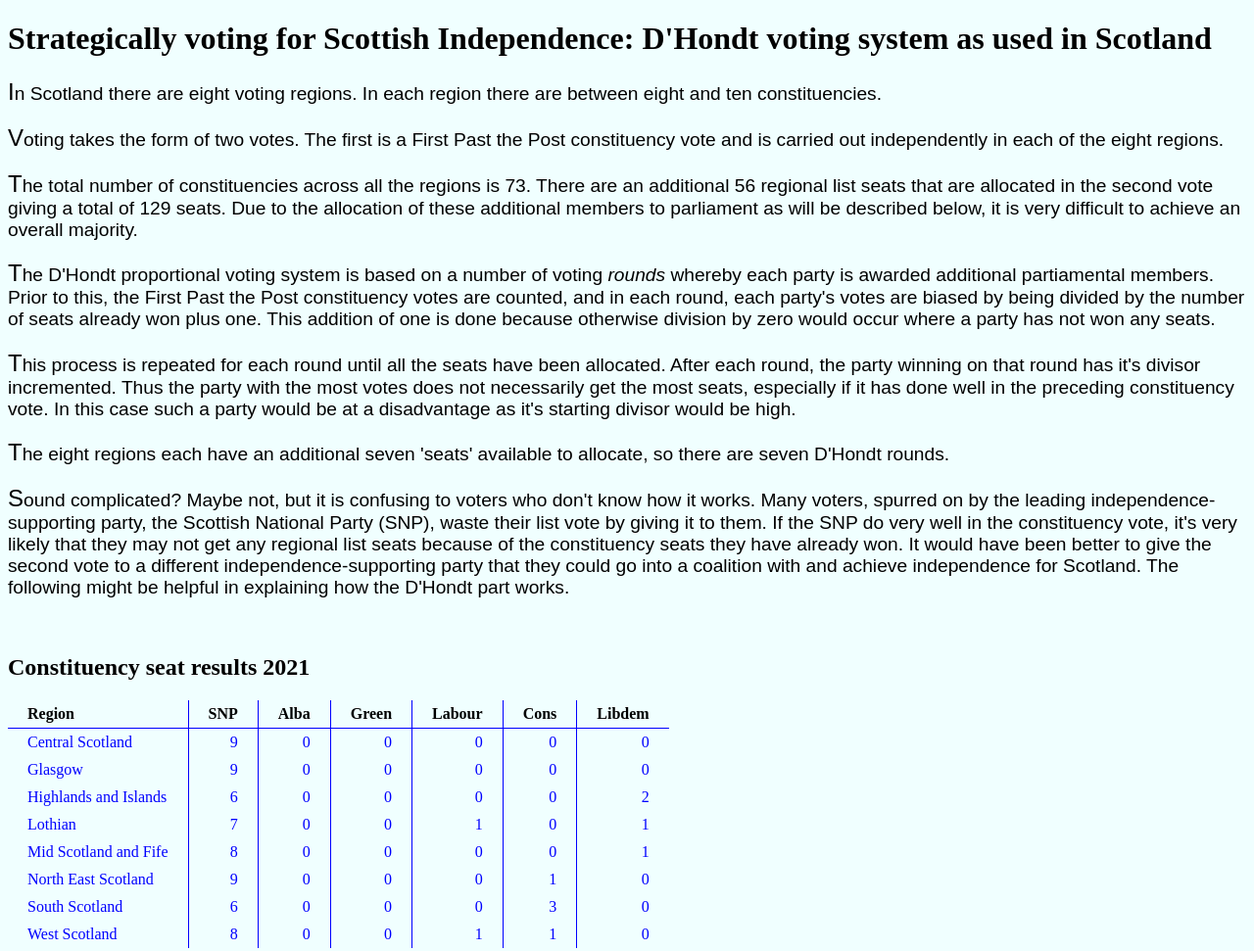
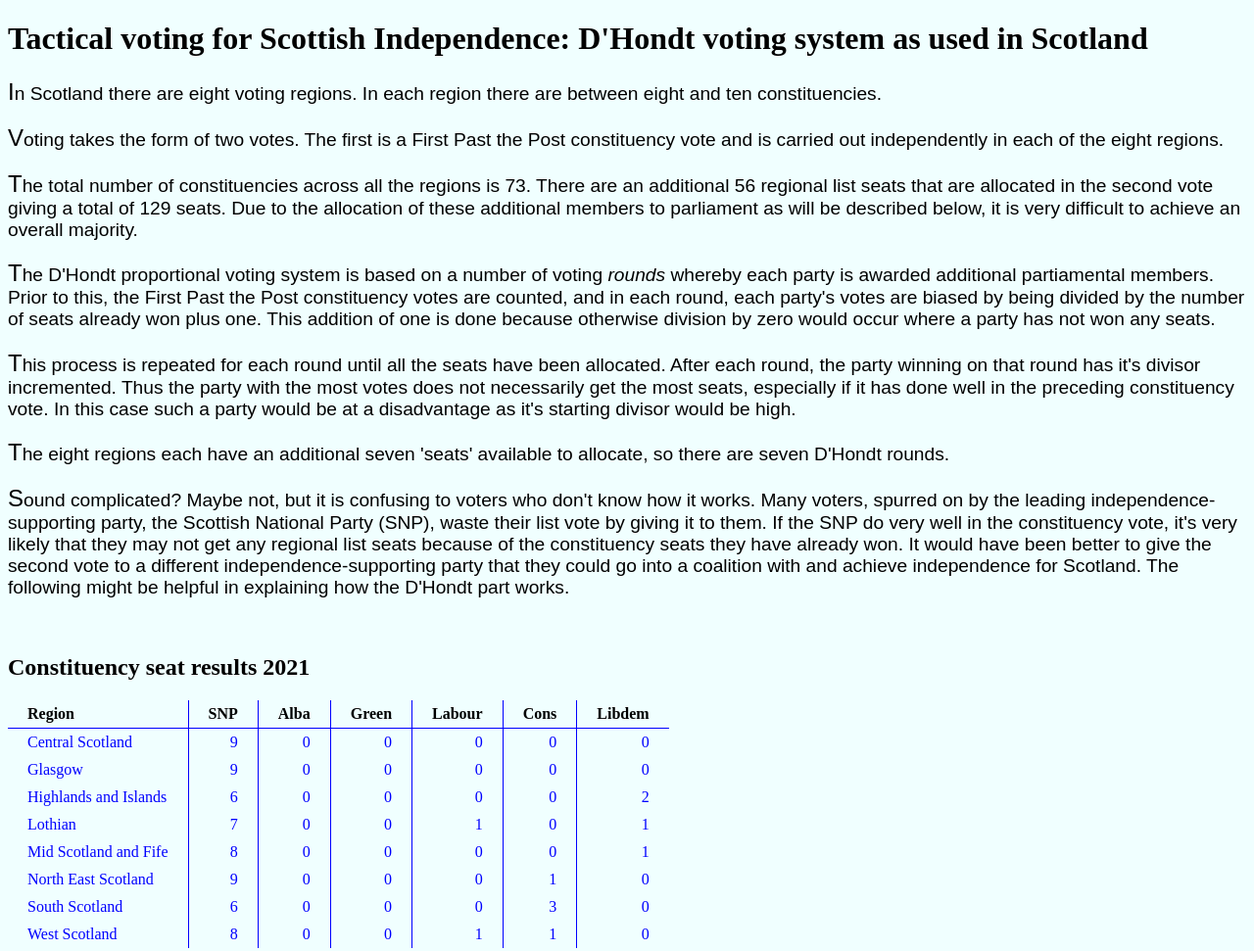
Before and after one commit to RonaldMonk/Indy, a plain HTML site: page index.html in a window 1280 px wide. Shown: the top 971 px of the page at 98% size. Drawn offline with Linux system fonts and the light colour scheme.

Commit message:
Update header text for tactical voting

```diff
--- a/index.html
+++ b/index.html
@@ -8,7 +8,7 @@
   <script src="script.js" defer></script>
 </head>
 <body>
-  <h1>Strategically voting for Scottish Independence: D'Hondt voting system as used in Scotland</h1>
+  <h1>Tactical voting for Scottish Independence: D'Hondt voting system as used in Scotland</h1>
   <p>
     In Scotland there are eight voting regions. In each region there are between eight and ten constituencies.
   </p>
```
